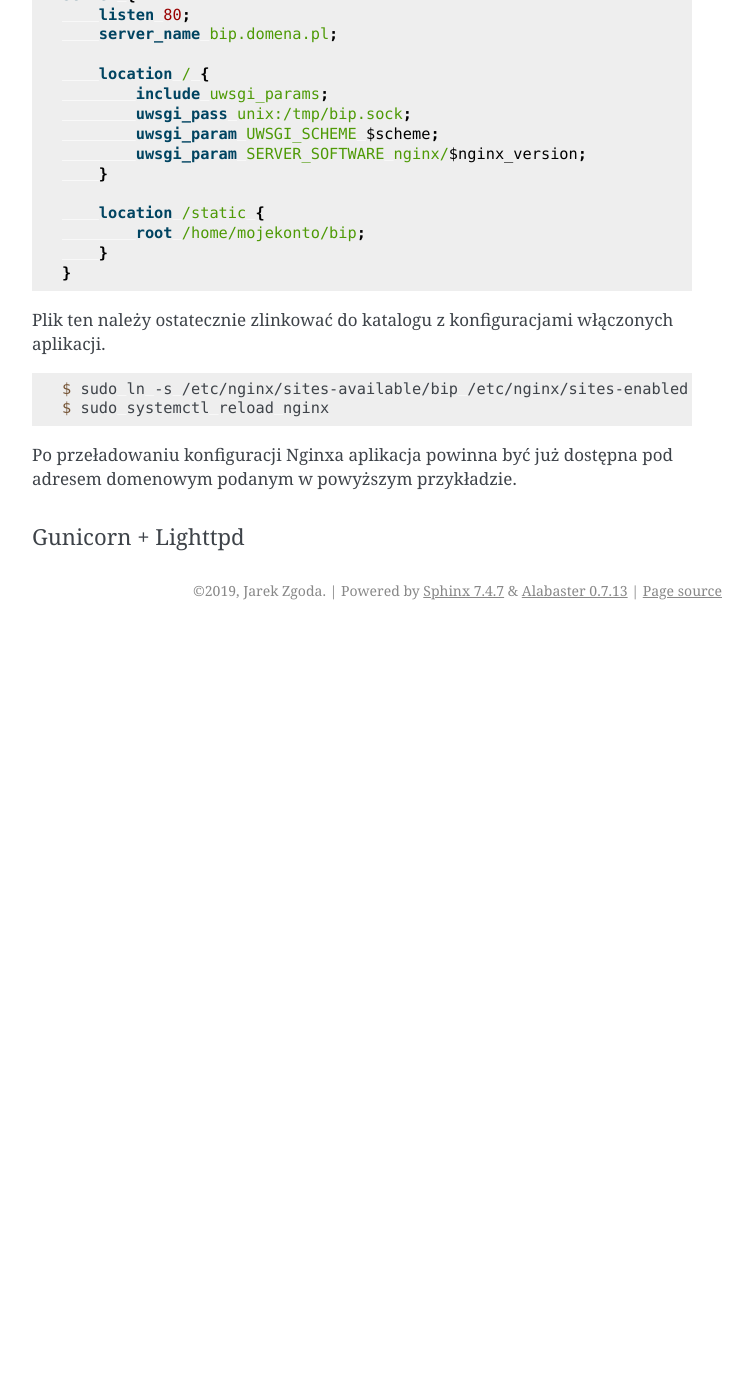
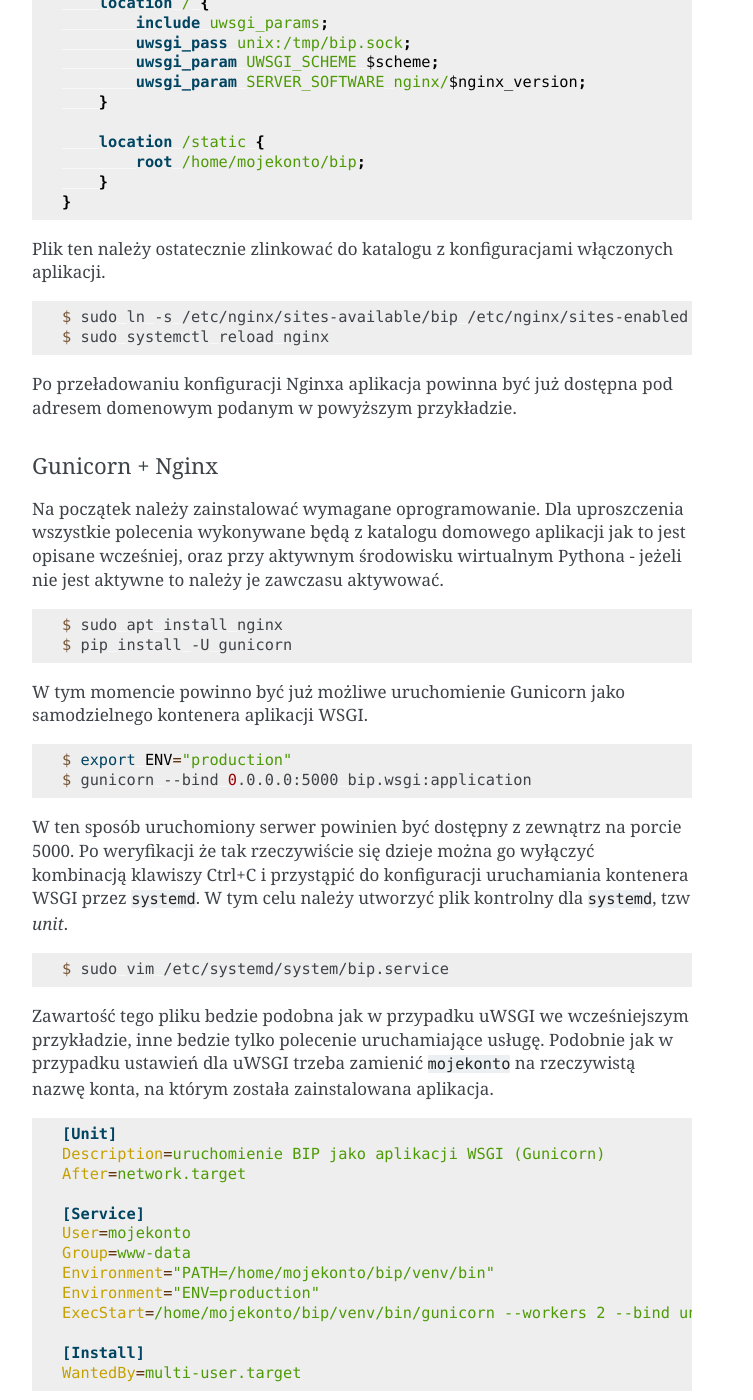
Before and after one commit to zgoda/bip, a Sphinx documentation site: the page built from docs/install.rst, in a window 1280 px wide and 1400 px high, scrolled down 5529 px. Shown: the whole window, without its empty margins (388-1141 px from the left). Built offline with Sphinx 7.4.7, drawn with Linux system fonts in a browser that asks for light colours; before the commit the page ends 6159 px from its top, so only the background shows below that; some of the changed text lies outside the part shown.

Commit message:
Gunicorn + Nginx config doc

```diff
--- a/docs/install.rst
+++ b/docs/install.rst
@@ -104,7 +104,7 @@ Najpopularniejszymi serwerami aplikacji WSGI są uWSGI i Gunicorn. Każdy z nich
 
 Uruchomienie jako samodzielny proces daje możliwość wykorzystania dowolnego serwera WWW jako *reverse proxy*, natomiast ścisła integracja z Nginx ułatwia konfigurację.
 
-W ramach przykładu pokazane zostanie uruchomienie aplikacji pod kontrolą uWSGI działającego w integracji z serwerem WWW Nginx oraz pod kontrolą Gunicorn z Lighttpd działającym jako *reverse proxy*. Pakiety obu serwerów WWW są dostępne w repozytoriach Debiana 10 we w miarę świeżych wersjach. Oba te sposoby uruchamiania są mniej-więcej równoważne przy niewielkim ruchu (do 100 odsłon na godzinę). Przy zakładanym większym ruchu zalecane jest przeprowadzenie testów i dostosowanie instalacji.
+W ramach przykładu pokazane zostanie uruchomienie aplikacji pod kontrolą uWSGI działającego w integracji z serwerem WWW Nginx oraz pod kontrolą Gunicorn z serwerem Nginx działającym jako *reverse proxy*. Przykładowe pliki konfiguracyjne można pobrać ze `źródłowego repozytorium Git projektu <https://github.com/zgoda/bip/tree/master/conf>`_.
 
 uWSGI + Nginx
 ~~~~~~~~~~~~~
@@ -116,7 +116,7 @@ Na początek należy zainstalować wymagane oprogramowanie. Dla uproszczenia wsz
     $ sudo apt install nginx
     $ pip install -U uwsgi
 
-W tym momencie powinno być już możliwe uruchomienie samodzielnego kontenera aplikacji WSGI.
+W tym momencie powinno być już możliwe uruchomienie uWSGI jako samodzielnego kontenera aplikacji WSGI.
 
 .. code-block:: shell-session
 
@@ -222,5 +222,91 @@ Plik ten należy ostatecznie zlinkować do katalogu z konfiguracjami włączonyc
 
 Po przeładowaniu konfiguracji Nginxa aplikacja powinna być już dostępna pod adresem domenowym podanym w powyższym przykładzie.
 
-Gunicorn + Lighttpd
-~~~~~~~~~~~~~~~~~~~
+Gunicorn + Nginx
+~~~~~~~~~~~~~~~~
+
+Na początek należy zainstalować wymagane oprogramowanie. Dla uproszczenia wszystkie polecenia wykonywane będą z katalogu domowego aplikacji jak to jest opisane wcześniej, oraz przy aktywnym środowisku wirtualnym Pythona - jeżeli nie jest aktywne to należy je zawczasu aktywować.
+
+.. code-block:: shell-session
+
+    $ sudo apt install nginx
+    $ pip install -U gunicorn
+
+W tym momencie powinno być już możliwe uruchomienie Gunicorn jako samodzielnego kontenera aplikacji WSGI.
+
+.. code-block:: shell-session
+
+    $ export ENV="production"
+    $ gunicorn --bind 0.0.0.0:5000 bip.wsgi:application
+
+W ten sposób uruchomiony serwer powinien być dostępny z zewnątrz na porcie 5000. Po weryfikacji że tak rzeczywiście się dzieje można go wyłączyć kombinacją klawiszy Ctrl+C i przystąpić do konfiguracji uruchamiania kontenera WSGI przez ``systemd``. W tym celu należy utworzyć plik kontrolny dla ``systemd``, tzw *unit*.
+
+.. code-block:: shell-session
+
+    $ sudo vim /etc/systemd/system/bip.service
+
+Zawartość tego pliku bedzie podobna jak w przypadku uWSGI we wcześniejszym przykładzie, inne bedzie tylko polecenie uruchamiające usługę. Podobnie jak w przypadku ustawień dla uWSGI trzeba zamienić ``mojekonto`` na rzeczywistą nazwę konta, na którym została zainstalowana aplikacja.
+
+.. code-block:: ini
+
+    [Unit]
+    Description=uruchomienie BIP jako aplikacji WSGI (Gunicorn)
+    After=network.target
+
+    [Service]
+    User=mojekonto
+    Group=www-data
+    Environment="PATH=/home/mojekonto/bip/venv/bin"
+    Environment="ENV=production"
+    ExecStart=/home/mojekonto/bip/venv/bin/gunicorn --workers 2 --bind unix:/tmp/bip.sock -m 007 bip.wsgi:application
+
+    [Install]
+    WantedBy=multi-user.target
+
+Po zapisaniu tego pliku będzie możliwe uruchomienie usługi pod kontrolą zarządcy ``systemd``.
+
+.. code-block:: shell-session
+
+    $ sudo systemctl start bip
+    $ sudo systemctl enable bip
+    $ sudo systemctl status bip
+
+Ostatnie polecenie powinno dać skutek jak na poniższym obrazku.
+
+.. image:: /_static/install_gunicorn_debian10.png
+
+Tak skonfigurowana usługa będzie się uruchamiała automatycznie po każdym restarcie systemu.
+
+Ostatnim krokiem jest konfiguracja serwera WWW Nginx aby komunikował się z aplikacją.
+
+.. code-block:: shell-session
+
+    $ sudo vim /etc/nginx/sites-available/bip
+
+W pliku tym należy umieścić poniższą zawartość. ``bip.domena.pl`` oraz ``mojekonto`` należy zastąpić rzeczywistymi wartościami, tj. nazwą domenową serwera oraz prawdziwą nazwą konta użytkownika, na którym została zainstalowana aplikacja.
+
+.. code-block:: nginx
+
+    server {
+        listen 80;
+        server_name bip.domena.pl;
+
+        location / {
+            include proxy_params;
+            proxy_pass http://unix:/tmp/bip.sock;
+        }
+
+        location /static {
+            root /home/mojekonto/bip;
+        }
+
+    }
+
+Plik ten należy ostatecznie zlinkować do katalogu z konfiguracjami włączonych aplikacji.
+
+.. code-block:: shell-session
+
+    $ sudo ln -s /etc/nginx/sites-available/bip /etc/nginx/sites-enabled
+    $ sudo systemctl reload nginx
+
+Po przeładowaniu konfiguracji Nginxa aplikacja powinna być już dostępna pod adresem domenowym podanym w powyższym przykładzie.
```
Also changed, not shown: docs/_static/install_gunicorn_debian10.png (added), 4 other files.
